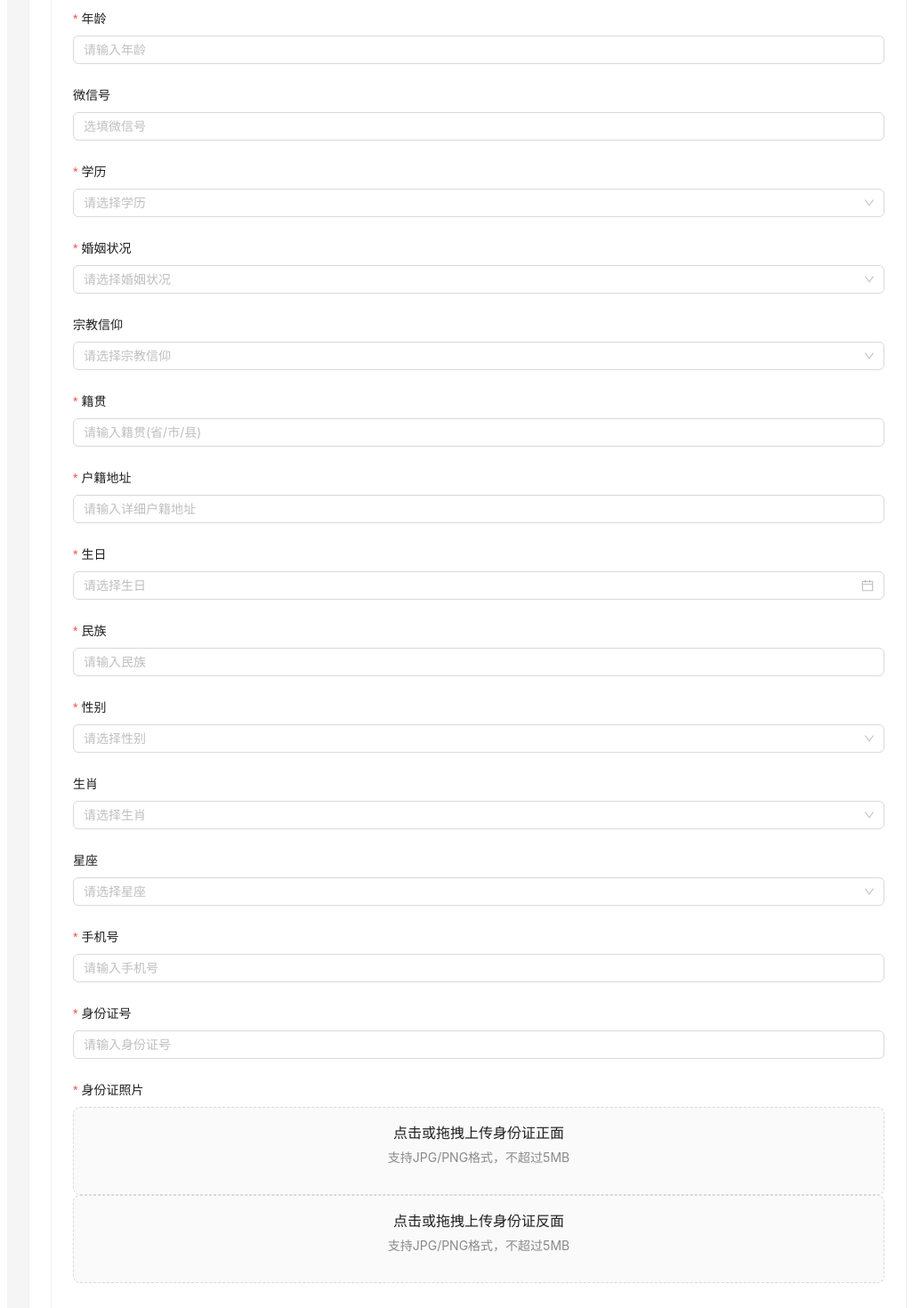
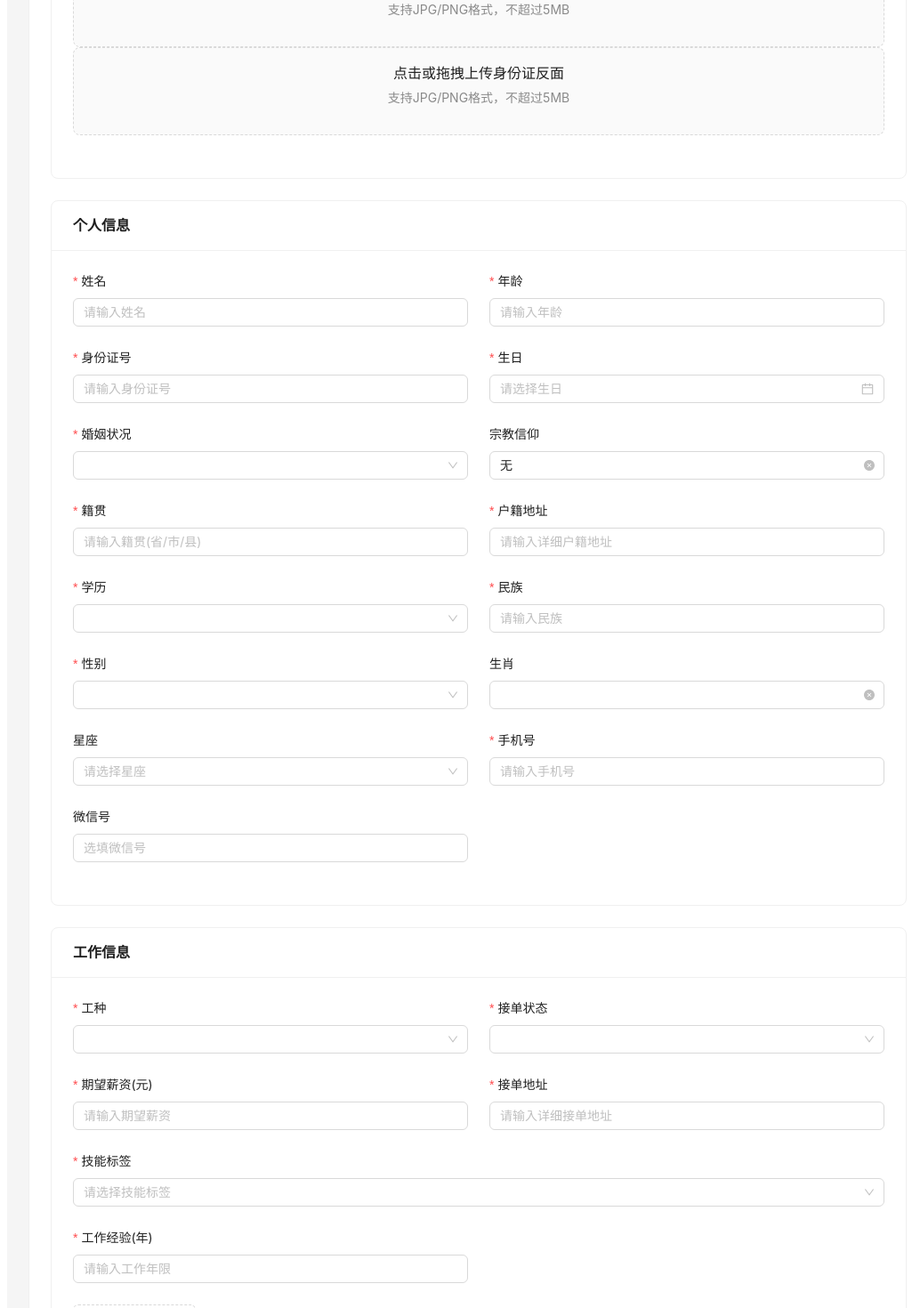
Before and after one commit to sunxuebo91/ande-, a React (Vite) app: page /worker/create in a window 1280 px wide. Shown: the part 260-1730 px from the top of the page at 89% size, without its empty margins (212-1237 px from the left). Built offline with nearby package versions, Linux system fonts and the light colour scheme.

Commit message:
恢复Worker/Create.jsx表单内容，修复证件上传、个人信息、工作信息和文件上传等所有表单组件

```diff
--- a/src/layouts/BasicLayout.jsx
+++ b/src/layouts/BasicLayout.jsx
@@ -35,7 +35,7 @@ export default function BasicLayout() {
                 {
                   key: 'worker-create',
                   label: '创建简历',
-                  onClick: () => window.location.href = '/worker/create'
+                  onClick: () => window.location.pathname = '/worker/create'
                 }
               ]
             },
--- a/src/pages/Worker/Create.jsx
+++ b/src/pages/Worker/Create.jsx
@@ -1,6 +1,6 @@
 
 import React, { useState } from 'react';
-import { Card, Form, Input, InputNumber, Button, Select, Upload, DatePicker, message, ConfigProvider } from 'antd';
+import { Card, Form, Input, InputNumber, Button, Select, Upload, DatePicker, message, ConfigProvider, Row, Col } from 'antd';
 import { UploadOutlined, EnvironmentOutlined, PlusOutlined } from '@ant-design/icons';
 import zhCN from 'antd/es/locale/zh_CN';
 import dayjs from 'dayjs';
@@ -9,6 +9,16 @@ dayjs.locale('zh-cn');
 
 const { Option } = Select;
 const { TextArea } = Input;
+
+const initialValues = {
+  religion: '',
+  zodiac: '',
+  marriage: '',
+  education: '',
+  gender: '',
+  type: '',
+  orderStatus: ''
+};
 
 export default function ResumeCreate() {
   const [form] = Form.useForm();
@@ -40,190 +50,14 @@ export default function ResumeCreate() {
   return (
     <ConfigProvider locale={zhCN}>
       <Card title="创建劳动者简历">
-        <Form form={form} layout="vertical" onFinish={onFinish}>
-          {/* 个人信息部分 */}
-          <Card title="个人信息" style={{ marginBottom: 24 }}>
-            <Form.Item
-              name="name"
-              label="姓名"
-              rules={[{ required: true, message: '请输入姓名' }]}
+        <Form
+          form={form}
+          layout="vertical"
+          onFinish={onFinish}
+          initialValues={initialValues}
         >
-              <Input placeholder="请输入姓名" />
-            </Form.Item>
-
-            <Form.Item
-              name="age"
-              label="年龄"
-              rules={[{ required: true, message: '请输入年龄' }]}
-            >
-              <InputNumber
-                style={{ width: '100%' }}
-                min={18}
-                max={65}
-                placeholder="请输入年龄"
-              />
-            </Form.Item>
-
-            <Form.Item
-              name="wechat"
-              label="微信号"
-            >
-              <Input placeholder="选填微信号" />
-            </Form.Item>
-
-            <Form.Item
-              name="education"
-              label="学历"
-              rules={[{ required: true, message: '请选择学历' }]}
-            >
-              <Select placeholder="请选择学历">
-                <Option value="none">无学历</Option>
-                <Option value="primary">小学</Option>
-                <Option value="junior">初中</Option>
-                <Option value="technical">中专</Option>
-                <Option value="vocational">职高</Option>
-                <Option value="senior">高中</Option>
-                <Option value="college">大专</Option>
-                <Option value="bachelor">本科</Option>
-                <Option value="master">研究生及以上</Option>
-              </Select>
-            </Form.Item>
-
-            <Form.Item
-              name="marriage"
-              label="婚姻状况"
-              rules={[{ required: true, message: '请选择婚姻状况' }]}
-            >
-              <Select placeholder="请选择婚姻状况">
-                <Option value="single">未婚</Option>
-                <Option value="married">已婚</Option>
-                <Option value="divorced">离异</Option>
-                <Option value="widowed">丧偶</Option>
-              </Select>
-            </Form.Item>
-
-            <Form.Item
-              name="religion"
-              label="宗教信仰"
-            >
-              <Select placeholder="请选择宗教信仰" allowClear>
-                <Option value="none">无</Option>
-                <Option value="buddhism">佛教</Option>
-                <Option value="christianity">基督教</Option>
-                <Option value="islam">伊斯兰教</Option>
-                <Option value="taoism">道教</Option>
-                <Option value="catholicism">天主教</Option>
-              </Select>
-            </Form.Item>
-
-            <Form.Item
-              name="hometown"
-              label="籍贯"
-              rules={[{ required: true, message: '请输入籍贯' }]}
-            >
-              <Input placeholder="请输入籍贯(省/市/县)" />
-            </Form.Item>
-
-            <Form.Item
-              name="registeredAddress"
-              label="户籍地址"
-              rules={[{ required: true, message: '请输入户籍地址' }]}
-            >
-              <Input placeholder="请输入详细户籍地址" />
-            </Form.Item>
-
-            <Form.Item
-              name="birthday"
-              label="生日"
-              rules={[{ required: true, message: '请选择生日' }]}
-            >
-              <DatePicker
-                style={{ width: '100%' }}
-                placeholder="请选择生日"
-              />
-            </Form.Item>
-
-            <Form.Item
-              name="ethnicity"
-              label="民族"
-              rules={[{ required: true, message: '请输入民族' }]}
-            >
-              <Input placeholder="请输入民族" />
-            </Form.Item>
-
-            <Form.Item
-              name="gender"
-              label="性别"
-              rules={[{ required: true, message: '请选择性别' }]}
-            >
-              <Select placeholder="请选择性别">
-                <Option value="male">男</Option>
-                <Option value="female">女</Option>
-              </Select>
-            </Form.Item>
-
-            <Form.Item
-              name="zodiac"
-              label="生肖"
-            >
-              <Select placeholder="请选择生肖" allowClear>
-                <Option value="rat">鼠</Option>
-                <Option value="ox">牛</Option>
-                <Option value="tiger">虎</Option>
-                <Option value="rabbit">兔</Option>
-                <Option value="dragon">龙</Option>
-                <Option value="snake">蛇</Option>
-                <Option value="horse">马</Option>
-                <Option value="goat">羊</Option>
-                <Option value="monkey">猴</Option>
-                <Option value="rooster">鸡</Option>
-                <Option value="dog">狗</Option>
-                <Option value="pig">猪</Option>
-              </Select>
-            </Form.Item>
-
-            <Form.Item
-              name="constellation"
-              label="星座"
-            >
-              <Select placeholder="请选择星座" allowClear>
-                <Option value="aries">白羊座</Option>
-                <Option value="taurus">金牛座</Option>
-                <Option value="gemini">双子座</Option>
-                <Option value="cancer">巨蟹座</Option>
-                <Option value="leo">狮子座</Option>
-                <Option value="virgo">处女座</Option>
-                <Option value="libra">天秤座</Option>
-                <Option value="scorpio">天蝎座</Option>
-                <Option value="sagittarius">射手座</Option>
-                <Option value="capricorn">摩羯座</Option>
-                <Option value="aquarius">水瓶座</Option>
-                <Option value="pisces">双鱼座</Option>
-              </Select>
-            </Form.Item>
-
-            <Form.Item
-              name="phone"
-              label="手机号"
-              rules={[
-                { required: true, message: '请输入手机号' },
-                { pattern: /^1[3-9]\d{9}$/, message: '手机号格式不正确' }
-              ]}
-            >
-              <Input placeholder="请输入手机号" />
-            </Form.Item>
-
-            <Form.Item
-              name="idCard"
-              label="身份证号"
-              rules={[
-                { required: true, message: '请输入身份证号' },
-                { pattern: /^\d{17}[\dXx]$/, message: '身份证号格式不正确' }
-              ]}
-            >
-              <Input placeholder="请输入身份证号" />
-            </Form.Item>
-
+          {/* 证件上传部分 */}
+          <Card title="证件上传" style={{ marginBottom: 24 }}>
             <Form.Item label="身份证照片" required>
               <Form.Item
                 name="idCardFront"
@@ -289,8 +123,226 @@ export default function ResumeCreate() {
             </Form.Item>
           </Card>
 
+          {/* 个人信息部分 */}
+          <Card title="个人信息" style={{ marginBottom: 24 }}>
+            <Row gutter={24}>
+              <Col span={12}>
+                <Form.Item
+                  name="name"
+                  label="姓名"
+                  rules={[{ required: true, message: '请输入姓名' }]}
+                >
+                  <Input placeholder="请输入姓名" />
+                </Form.Item>
+              </Col>
+
+              <Col span={12}>
+                <Form.Item
+                  name="age"
+                  label="年龄"
+                  rules={[{ required: true, message: '请输入年龄' }]}
+                >
+                  <InputNumber
+                    style={{ width: '100%' }}
+                    min={18}
+                    max={65}
+                    placeholder="请输入年龄"
+                  />
+                </Form.Item>
+              </Col>
+
+              <Col span={12}>
+                <Form.Item
+                  name="idCard"
+                  label="身份证号"
+                  rules={[
+                    { required: true, message: '请输入身份证号' },
+                    { pattern: /^\d{17}[\dXx]$/, message: '身份证号格式不正确' }
+                  ]}
+                >
+                  <Input placeholder="请输入身份证号" />
+                </Form.Item>
+              </Col>
+
+              <Col span={12}>
+                <Form.Item
+                  name="birthday"
+                  label="生日"
+                  rules={[{ required: true, message: '请选择生日' }]}
+                >
+                  <DatePicker
+                    style={{ width: '100%' }}
+                    placeholder="请选择生日"
+                  />
+                </Form.Item>
+              </Col>
+
+              <Col span={12}>
+                <Form.Item
+                  name="marriage"
+                  label="婚姻状况"
+                  rules={[{ required: true, message: '请选择婚姻状况' }]}
+                >
+                  <Select placeholder="请选择婚姻状况">
+                    <Option value="single">未婚</Option>
+                    <Option value="married">已婚</Option>
+                    <Option value="divorced">离异</Option>
+                    <Option value="widowed">丧偶</Option>
+                  </Select>
+                </Form.Item>
+              </Col>
+
+              <Col span={12}>
+                <Form.Item
+                  name="religion"
+                  label="宗教信仰"
+                >
+                  <Select placeholder="请选择宗教信仰" allowClear>
+                    <Option value="">无</Option>
+                    <Option value="buddhism">佛教</Option>
+                    <Option value="christianity">基督教</Option>
+                    <Option value="islam">伊斯兰教</Option>
+                    <Option value="taoism">道教</Option>
+                    <Option value="catholicism">天主教</Option>
+                  </Select>
+                </Form.Item>
+              </Col>
+
+              <Col span={12}>
+                <Form.Item
+                  name="hometown"
+                  label="籍贯"
+                  rules={[{ required: true, message: '请输入籍贯' }]}
+                >
+                  <Input placeholder="请输入籍贯(省/市/县)" />
+                </Form.Item>
+              </Col>
+
+              <Col span={12}>
+                <Form.Item
+                  name="registeredAddress"
+                  label="户籍地址"
+                  rules={[{ required: true, message: '请输入户籍地址' }]}
+                >
+                  <Input placeholder="请输入详细户籍地址" />
+                </Form.Item>
+              </Col>
+
+              <Col span={12}>
+                <Form.Item
+                  name="education"
+                  label="学历"
+                  rules={[{ required: true, message: '请选择学历' }]}
+                >
+                  <Select placeholder="请选择学历">
+                    <Option value="none">无学历</Option>
+                    <Option value="primary">小学</Option>
+                    <Option value="junior">初中</Option>
+                    <Option value="technical">中专</Option>
+                    <Option value="vocational">职高</Option>
+                    <Option value="senior">高中</Option>
+                    <Option value="college">大专</Option>
+                    <Option value="bachelor">本科</Option>
+                    <Option value="master">研究生及以上</Option>
+                  </Select>
+                </Form.Item>
+              </Col>
+
+              <Col span={12}>
+                <Form.Item
+                  name="ethnicity"
+                  label="民族"
+                  rules={[{ required: true, message: '请输入民族' }]}
+                >
+                  <Input placeholder="请输入民族" />
+                </Form.Item>
+              </Col>
+
+              <Col span={12}>
+                <Form.Item
+                  name="gender"
+                  label="性别"
+                  rules={[{ required: true, message: '请选择性别' }]}
+                >
+                  <Select placeholder="请选择性别">
+                    <Option value="male">男</Option>
+                    <Option value="female">女</Option>
+                  </Select>
+                </Form.Item>
+              </Col>
+
+              <Col span={12}>
+                <Form.Item
+                  name="zodiac"
+                  label="生肖"
+                >
+                  <Select placeholder="请选择生肖" allowClear>
+                    <Option value="rat">鼠</Option>
+                    <Option value="ox">牛</Option>
+                    <Option value="tiger">虎</Option>
+                    <Option value="rabbit">兔</Option>
+                    <Option value="dragon">龙</Option>
+                    <Option value="snake">蛇</Option>
+                    <Option value="horse">马</Option>
+                    <Option value="goat">羊</Option>
+                    <Option value="monkey">猴</Option>
+                    <Option value="rooster">鸡</Option>
+                    <Option value="dog">狗</Option>
+                    <Option value="pig">猪</Option>
+                  </Select>
+                </Form.Item>
+              </Col>
+
+              <Col span={12}>
+                <Form.Item
+                  name="constellation"
+                  label="星座"
+                >
+                  <Select placeholder="请选择星座" allowClear>
+                    <Option value="aries">白羊座</Option>
+                    <Option value="taurus">金牛座</Option>
+                    <Option value="gemini">双子座</Option>
+                    <Option value="cancer">巨蟹座</Option>
+                    <Option value="leo">狮子座</Option>
+                    <Option value="virgo">处女座</Option>
+                    <Option value="libra">天秤座</Option>
+                    <Option value="scorpio">天蝎座</Option>
+                    <Option value="sagittarius">射手座</Option>
+                    <Option value="capricorn">摩羯座</Option>
+                    <Option value="aquarius">水瓶座</Option>
+                    <Option value="pisces">双鱼座</Option>
+                  </Select>
+                </Form.Item>
+              </Col>
+
+              <Col span={12}>
+                <Form.Item
+                  name="phone"
+                  label="手机号"
+                  rules={[
+                    { required: true, message: '请输入手机号' },
+                    { pattern: /^1[3-9]\d{9}$/, message: '手机号格式不正确' }
+                  ]}
+                >
+                  <Input placeholder="请输入手机号" />
+                </Form.Item>
+              </Col>
+
+              <Col span={12}>
+                <Form.Item
+                  name="wechat"
+                  label="微信号"
+                >
+                  <Input placeholder="选填微信号" />
+                </Form.Item>
+              </Col>
+            </Row>
+          </Card>
+
           {/* 工作信息部分 */}
           <Card title="工作信息" style={{ marginBottom: 24 }}>
+            <Row gutter={24}>
+              <Col span={12}>
                 <Form.Item
                   name="type"
                   label="工种"
@@ -301,13 +353,15 @@ export default function ResumeCreate() {
                     <Option value="live_in_babysitter">住家育儿嫂</Option>
                     <Option value="cleaning">保洁</Option>
                     <Option value="live_in_housekeeper">住家保姆</Option>
-                <Option value="pet_c care">养宠</Option>
+                    <Option value="pet_care">养宠</Option>
                     <Option value="hourly_worker">小时工</Option>
                     <Option value="daytime_babysitter">白班育儿</Option>
                     <Option value="daytime_housekeeper">白班保姆</Option>
                   </Select>
                 </Form.Item>
+              </Col>
 
+              <Col span={12}>
                 <Form.Item
                   name="orderStatus"
                   label="接单状态"
@@ -319,7 +373,9 @@ export default function ResumeCreate() {
                     <Option value="on_duty">已上户</Option>
                   </Select>
                 </Form.Item>
+              </Col>
 
+              <Col span={12}>
                 <Form.Item
                   name="expectedSalary"
                   label="期望薪资(元)"
@@ -336,7 +392,9 @@ export default function ResumeCreate() {
                     placeholder="请输入期望薪资"
                   />
                 </Form.Item>
+              </Col>
 
+              <Col span={12}>
                 <Form.Item
                   name="serviceAddress"
                   label="接单地址"
@@ -344,7 +402,9 @@ export default function ResumeCreate() {
                 >
                   <Input placeholder="请输入详细接单地址" />
                 </Form.Item>
+              </Col>
 
+              <Col span={24}>
                 <Form.Item
                   name="skills"
                   label="技能标签"
@@ -354,7 +414,6 @@ export default function ResumeCreate() {
                     mode="multiple"
                     placeholder="请选择技能标签"
                     allowClear
-                showArrow
                   >
                     <Option value="maternal_care">母婴护理师</Option>
                     <Option value="lactation">催乳</Option>
@@ -374,7 +433,9 @@ export default function ResumeCreate() {
                     <Option value="organization">整理收纳</Option>
                   </Select>
                 </Form.Item>
+              </Col>
 
+              <Col span={12}>
                 <Form.Item
                   name="workExperienceYears"
                   label="工作经验(年)"
@@ -391,6 +452,8 @@ export default function ResumeCreate() {
                     placeholder="请输入工作年限"
                   />
                 </Form.Item>
+              </Col>
+            </Row>
 
             <Form.List name="workExperiences">
               {(fields, { add, remove }) => (
```
Lines whose indentation alone changed are shown as unchanged.
